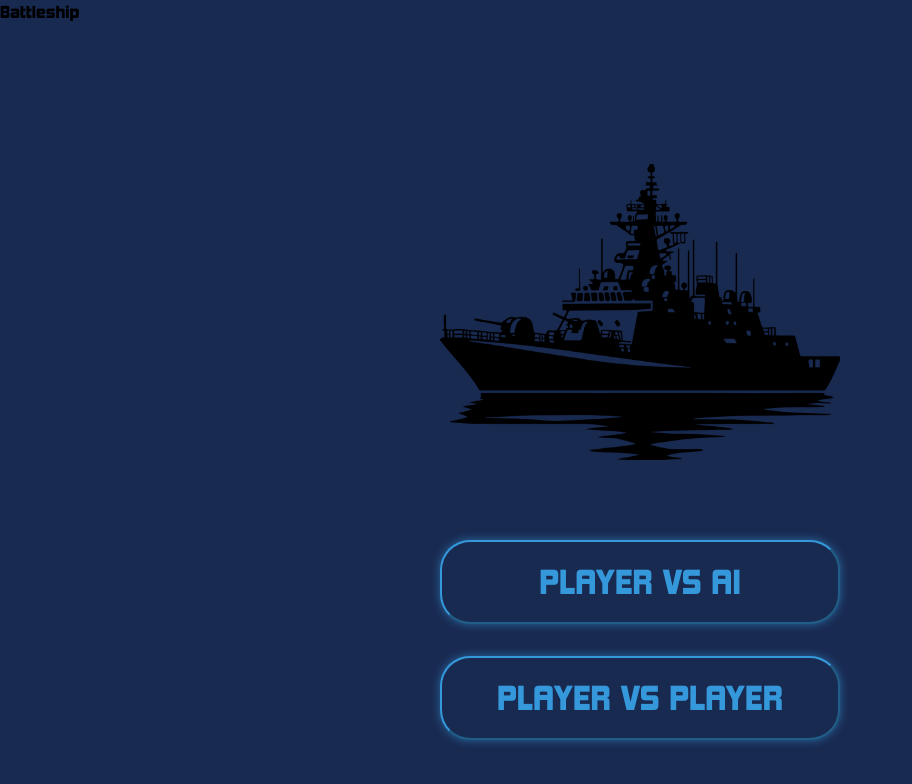
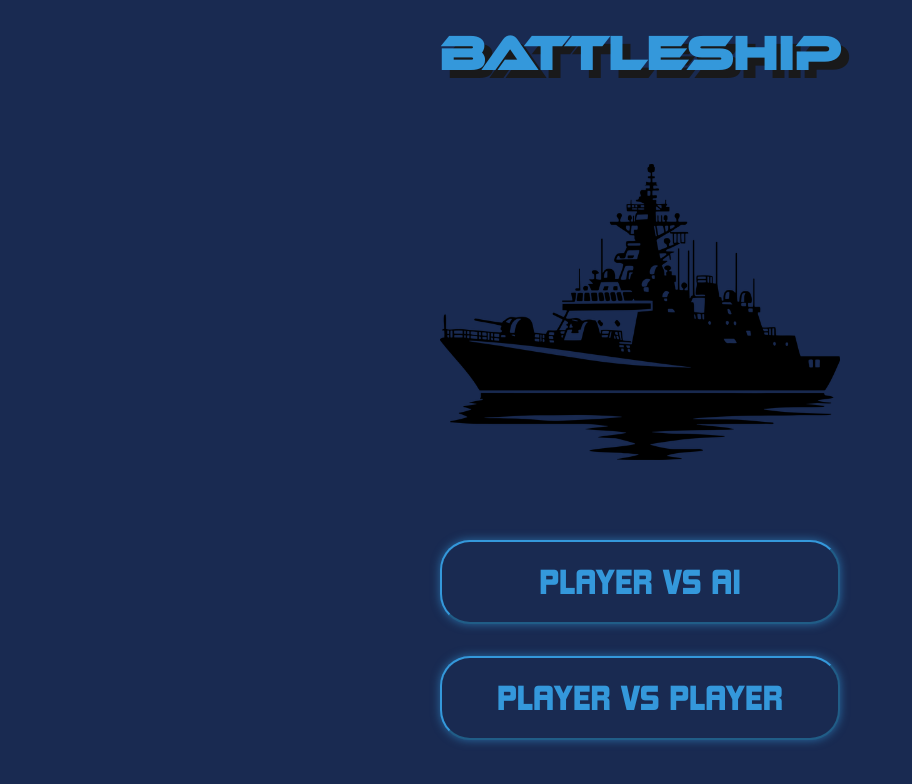
Before and after one commit to V1IRuZ/battleship, a website built with webpack: page src/template.html in a window 1280 px wide. Shown: the whole page, without its empty margins (0-912 px from the left). Built offline with nearby package versions, Linux system fonts and the light colour scheme.

Commit message:
style(html): wrap Battleship text in an h1 tag for semantic markup

```diff
--- a/src/template.html
+++ b/src/template.html
@@ -7,7 +7,9 @@
   </head>
   <body>
     <div id="page">
-      <header>Battleship</header>
+      <header>
+        <h1>Battleship</h1>
+      </header>
       <main>
         <div id="content"></div>
         <div id="button-menu"></div>
```
